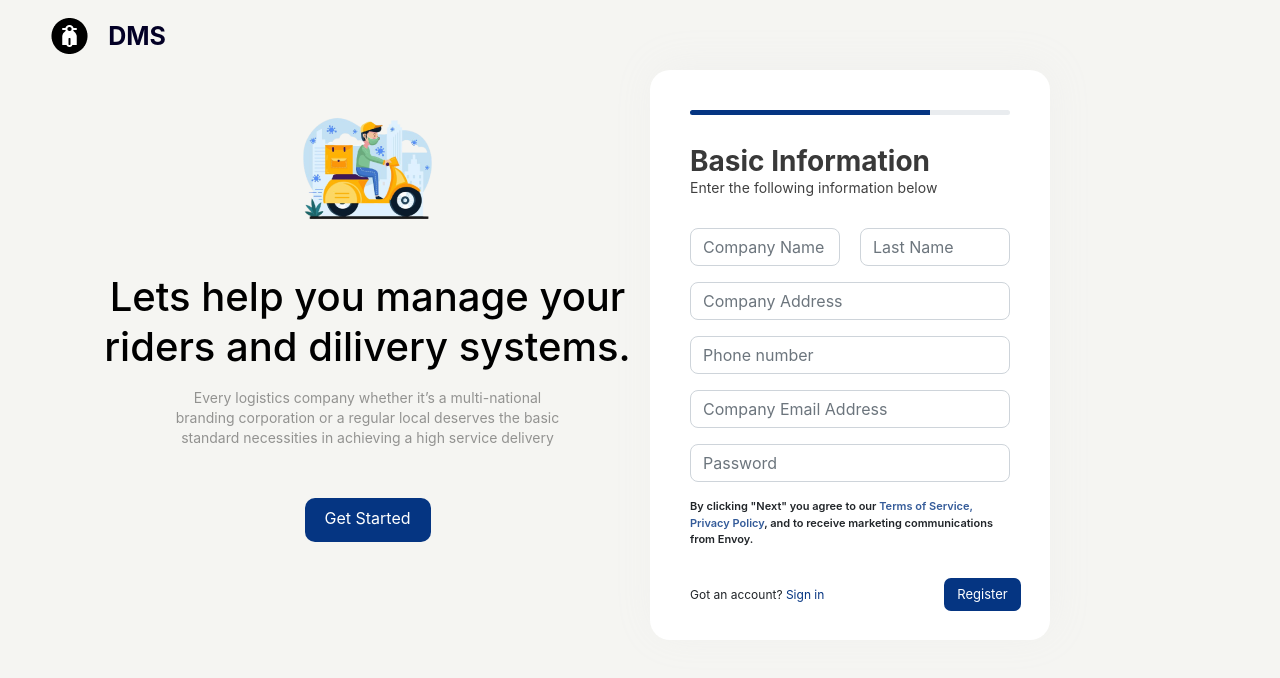
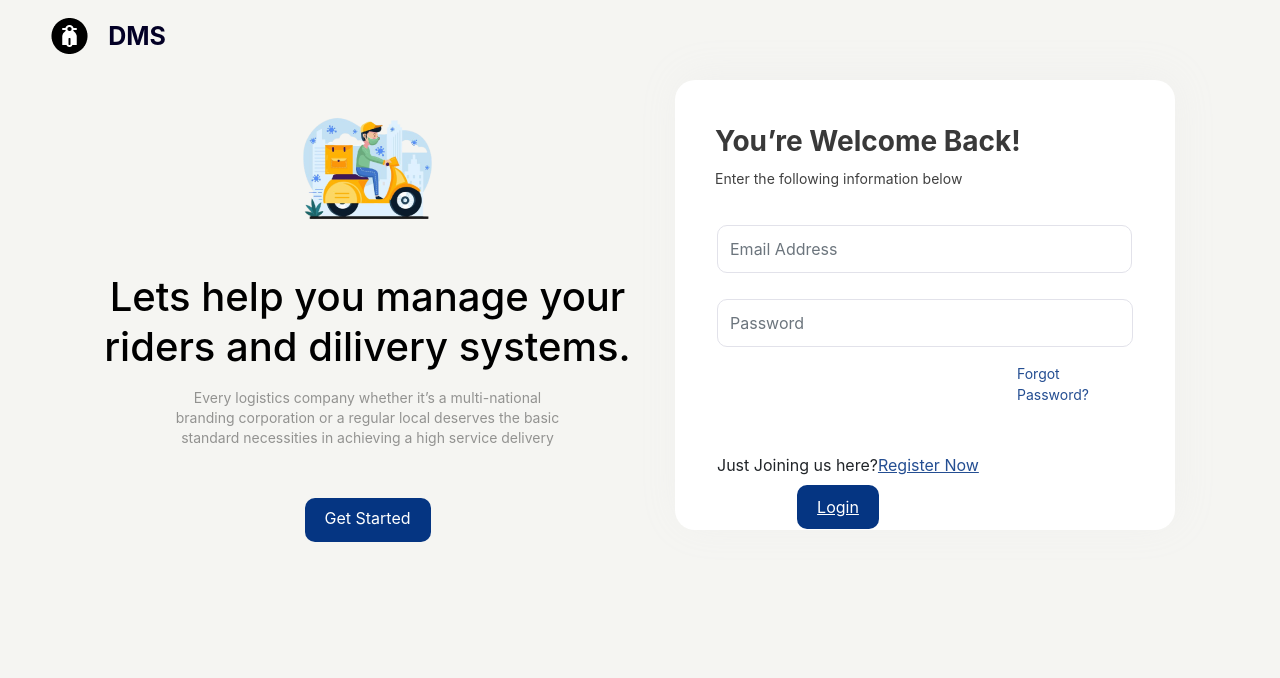
Before and after one commit to Omidiran-Daniel-T/frontendassessment, a React (Create React App) app: page / in a window 1280 px wide. Shown: the top 678 px of the page. Built offline with nearby package versions, Linux system fonts and the light colour scheme.

Commit message:
second Commit

```diff
--- a/package.json
+++ b/package.json
@@ -8,6 +8,7 @@
     "@testing-library/user-event": "^12.8.3",
     "react": "^17.0.2",
     "react-dom": "^17.0.2",
+    "react-router-dom": "^5.3.0",
     "react-scripts": "4.0.3",
     "web-vitals": "^1.1.2"
   },
--- a/src/App.js
+++ b/src/App.js
@@ -2,11 +2,26 @@
 import "./App.css";
 import LandingPage1 from "./components/landingPage1";
 import LandingPage2 from "./components/landingPage2";
+import { BrowserRouter as Router, Switch, Route, Link } from "react-router-dom";
 
 // import eye from "./images/eye.png";
 
 function App() {
-  return <LandingPage2 />;
+  return (
+    <Router>
+      <Switch>
+        <Route path="/login">
+          <LandingPage1 />
+        </Route>
+        <Route path="/register">
+          <LandingPage2 />
+        </Route>
+        <Route path="/">
+          <LandingPage1 />
+        </Route>
+      </Switch>
+    </Router>
+  );
 }
 
 export default App;
--- a/src/components/login.jsx
+++ b/src/components/login.jsx
@@ -1,4 +1,5 @@
 import React from "react";
+import { Link } from "react-router-dom";
 const Login = () => {
   return (
     <div className="form-section">
@@ -27,10 +28,15 @@ const Login = () => {
         <label className="form-label fgp">Forgot Password?</label>
         <br />
         <label className="form-label regnow">
-          Just Joining us here? <span className="regnowlink">Register Now</span>
+          Just Joining us here?
+          <Link to="/register" className="regnowlink">
+            Register Now
+          </Link>
         </label>
         <button type="submit" className="btn submit-btn loginbx">
-          <span className="login">Login</span>
+          <Link to="/" className="login">
+            Login
+          </Link>
         </button>
       </form>
     </div>
--- a/src/components/register.jsx
+++ b/src/components/register.jsx
@@ -1,4 +1,5 @@
 import React from "react";
+import { Link } from "react-router-dom";
 const Register = () => {
   return (
     <div className="register-section">
@@ -70,7 +71,10 @@ const Register = () => {
         </div>
         <div className="reg-form-footer">
           <label className="got">
-            Got an account? <span className="signin">Sign in</span>
+            Got an account?{" "}
+            <Link to="/login" className="signin">
+              Signin
+            </Link>
           </label>
           <button type="submit" className="reg btn">
             <span className="regbtn">Register</span>
```
Also changed, not shown: 1 other file (tests, documents, lock files or other folders).
